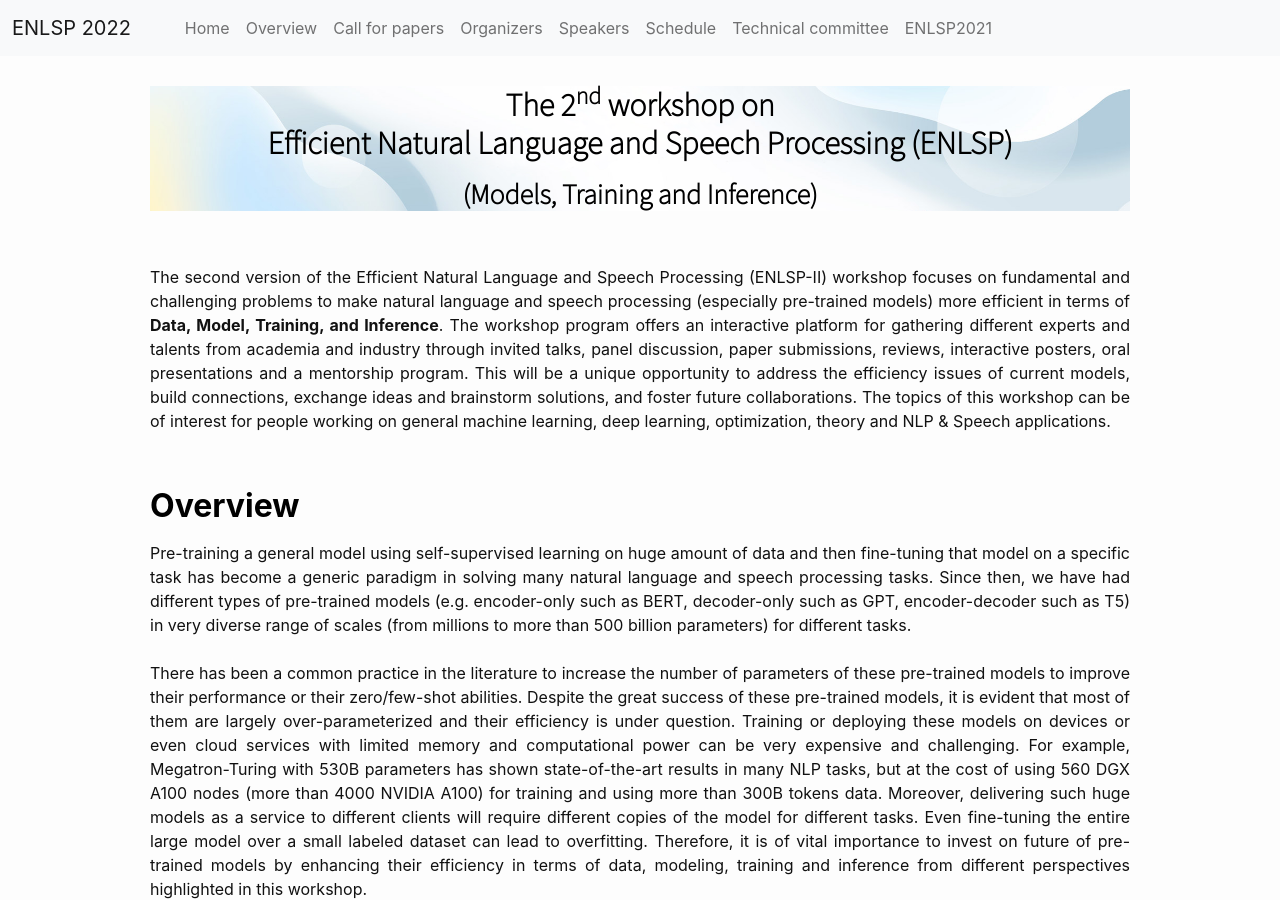
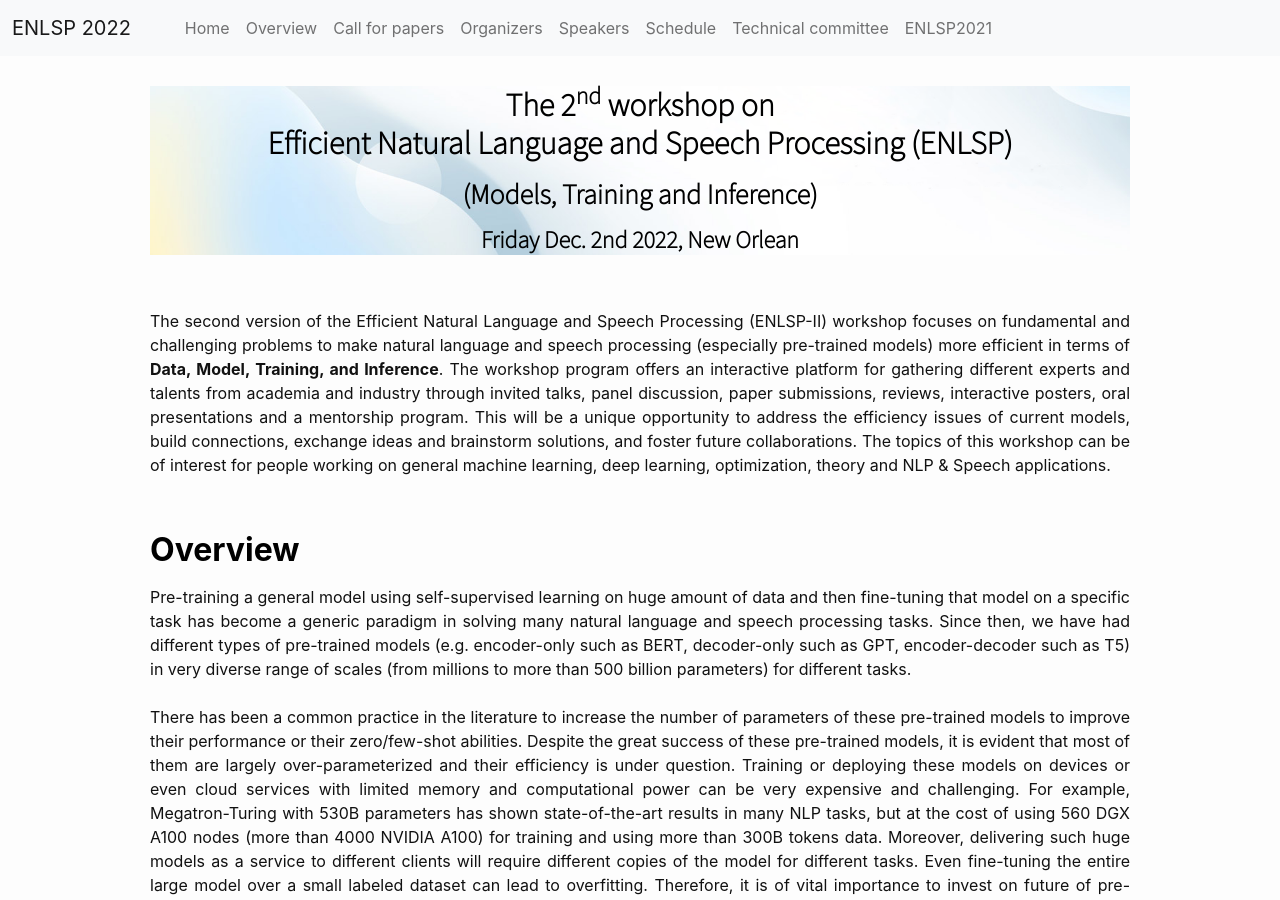
Before and after one commit to neurips2022-enlsp/neurips2022-enlsp.github.io, a Jekyll site: the page built from index.md, in a window 1280 px wide and 900 px high. Built offline with Jekyll 4.4.1, drawn with Linux system fonts in a browser that asks for light colours; nearby versions of some CDN libraries.

Commit message:
Update index.md

```diff
--- a/index.md
+++ b/index.md
@@ -11,6 +11,7 @@ layout: home
 	<center>
 		<h2 class="blackpar_title" >The 2<sup>nd</sup> workshop on<br>Efficient Natural Language and Speech Processing (ENLSP)</h2>
 		<h3 class="blackpar_title">(Models, Training and Inference)</h3>
+		<h4 class="blackpar_title">Friday Dec. 2nd 2022,  New Orlean</h4>
 	</center>
 </div>
 <br>
```
